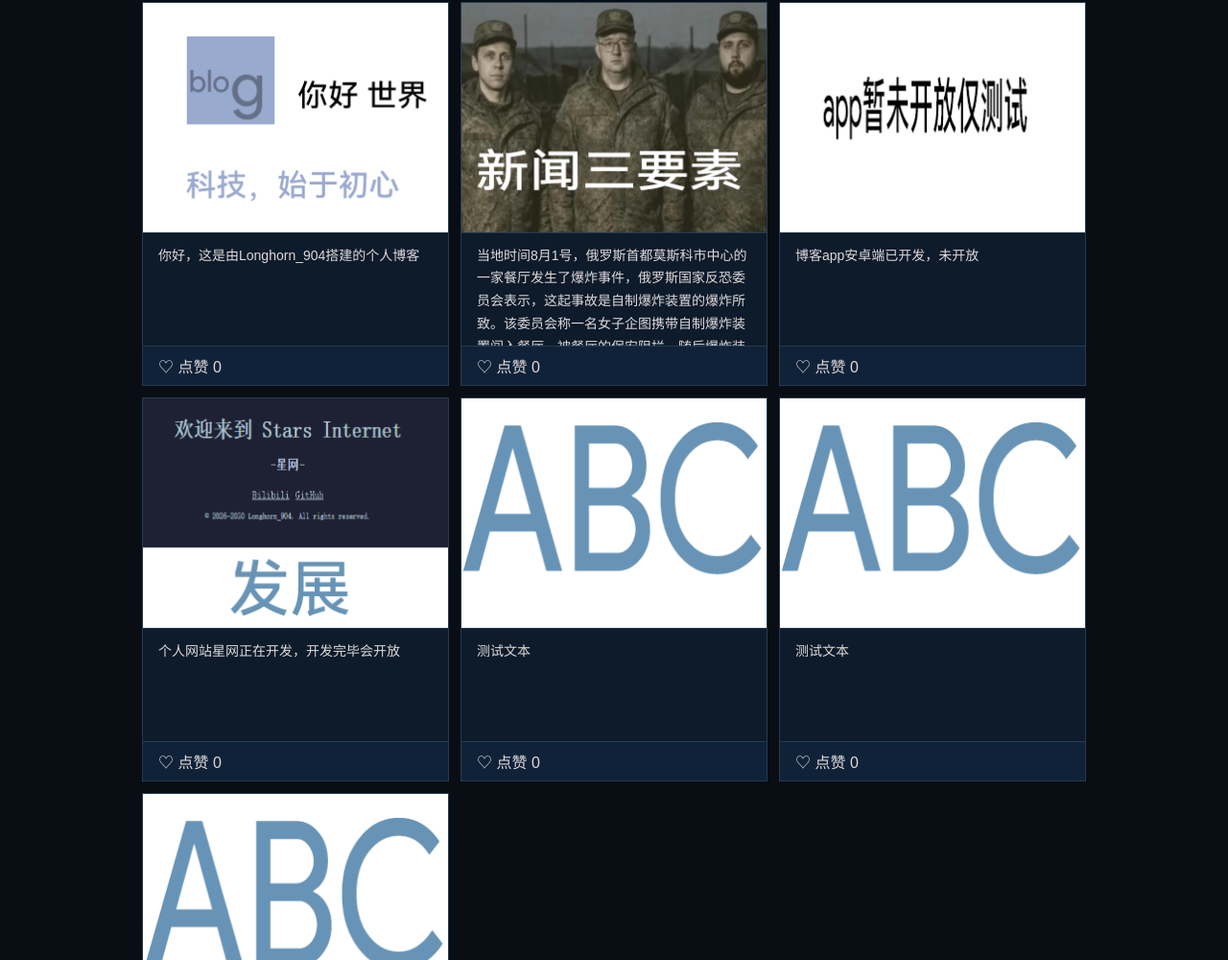
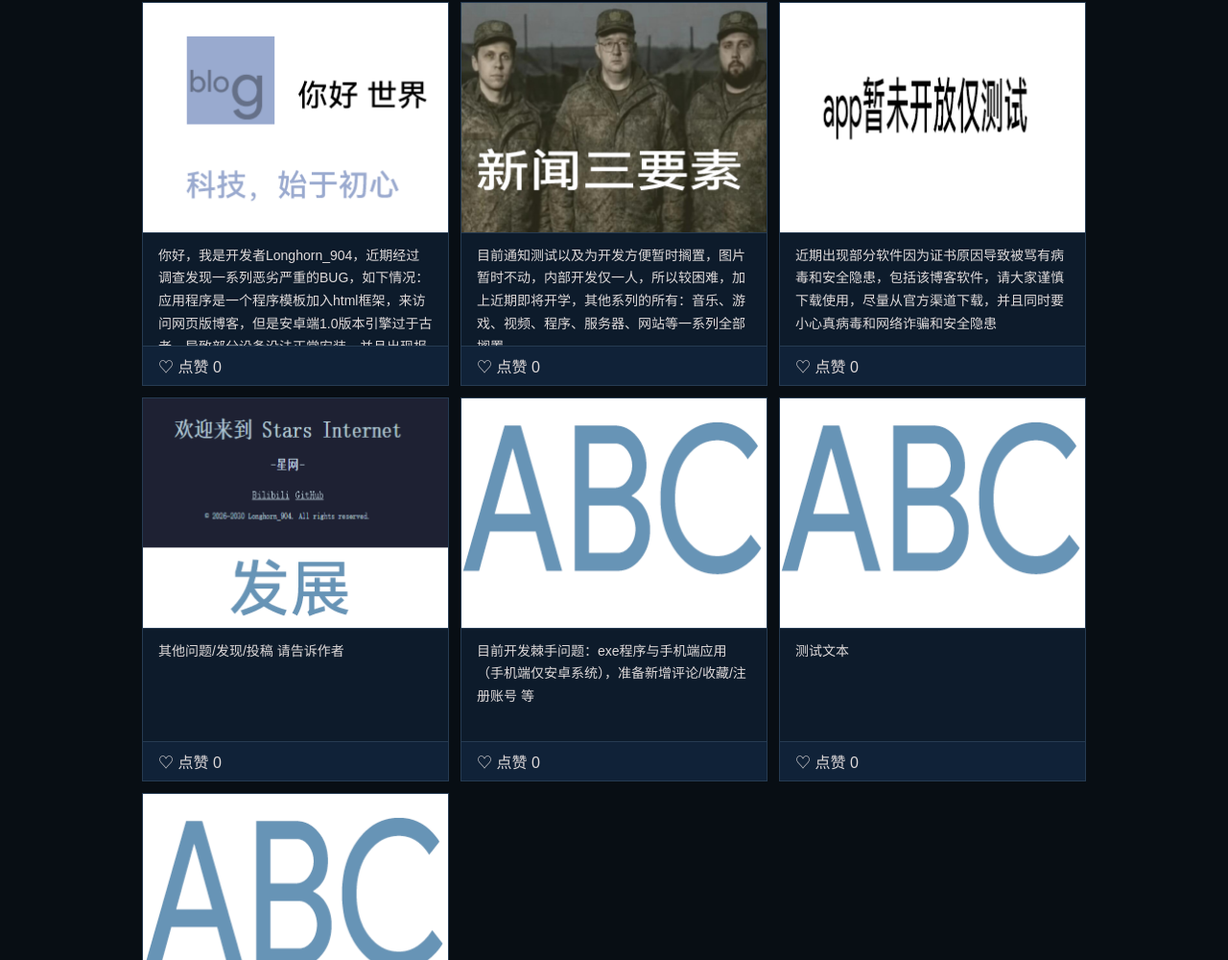
Before and after one commit to Longhorn904/xwck904.github.io, a plain HTML site: page index.html in a window 1280 px wide. Shown: the part 100-1100 px from the top of the page at 96% size. Drawn offline with nearby package versions, Linux system fonts and the light colour scheme; no server answers.

Commit message:
Update index.html

```diff
--- a/index.html
+++ b/index.html
@@ -146,31 +146,31 @@
 				<div class="blog-image-frame">
 					<img class="blog-image" src="BP1/BP.png" alt="博客图片一">
 				</div>
-				<div class="blog-text" aria-readonly="true">你好，这是由Longhorn_904搭建的个人博客</div>
+				<div class="blog-text" aria-readonly="true">你好，我是开发者Longhorn_904，近期经过调查发现一系列恶劣严重的BUG，如下情况：应用程序是一个程序模板加入html框架，来访问网页版博客，但是安卓端1.0版本引擎过于古老，导致部分设备没法正常安装，并且出现报毒情况，而电脑端为IE6，无法访问，所以目前正在修复中，如需查看访问网页端“https://longhorn904.github.io/xwck904.github.io/”，网页端修复了大部分UI的BUG，并且新增点赞功能</div>
 			</article>
 			<article class="blog-item">
 				<div class="blog-image-frame">
 					<img class="blog-image" src="BP2/BP.png" alt="博客图片二">
 				</div>
-				<div class="blog-text" aria-readonly="true">当地时间8月1号，俄罗斯首都莫斯科市中心的一家餐厅发生了爆炸事件，俄罗斯国家反恐委员会表示，这起事故是自制爆炸装置的爆炸所致。该委员会称一名女子企图携带自制爆炸装置闯入餐厅，被餐厅的保安阻拦，随后爆炸装置启动，该女子和保安当场死亡，此外还造成了一名顾客死亡。截至目前，这起事件已经造成3人死亡，21人受伤。据悉，三名死者为维亚切斯拉夫•巴兰尼科夫（Вячеслав Баранников），安东·尤丁采夫（Антон Юдинцев），尼基塔·布亚诺夫（Никита Буянов）</div>
+				<div class="blog-text" aria-readonly="true">目前通知测试以及为开发方便暂时搁置，图片暂时不动，内部开发仅一人，所以较困难，加上近期即将开学，其他系列的所有：音乐、游戏、视频、程序、服务器、网站等一系列全部搁置</div>
 			</article>
 			<article class="blog-item">
 				<div class="blog-image-frame">
 					<img class="blog-image" src="BP3/BP.png" alt="博客图片三">
 				</div>
-				<div class="blog-text" aria-readonly="true">博客app安卓端已开发，未开放</div>
+				<div class="blog-text" aria-readonly="true">近期出现部分软件因为证书原因导致被骂有病毒和安全隐患，包括该博客软件，请大家谨慎下载使用，尽量从官方渠道下载，并且同时要小心真病毒和网络诈骗和安全隐患</div>
 			</article>
 			<article class="blog-item">
 				<div class="blog-image-frame">
 					<img class="blog-image" src="BP4/BP.png" alt="博客图片四">
 				</div>
-				<div class="blog-text" aria-readonly="true">个人网站星网正在开发，开发完毕会开放</div>
+				<div class="blog-text" aria-readonly="true">其他问题/发现/投稿 请告诉作者</div>
 			</article>
 			<article class="blog-item">
 				<div class="blog-image-frame">
 					<img class="blog-image" src="BP5/BP.png" alt="博客图片五">
 				</div>
-				<div class="blog-text" aria-readonly="true">测试文本</div>
+				<div class="blog-text" aria-readonly="true">目前开发棘手问题：exe程序与手机端应用（手机端仅安卓系统），准备新增评论/收藏/注册账号 等</div>
 			</article>
 				<article class="blog-item">
 				<div class="blog-image-frame">
```
